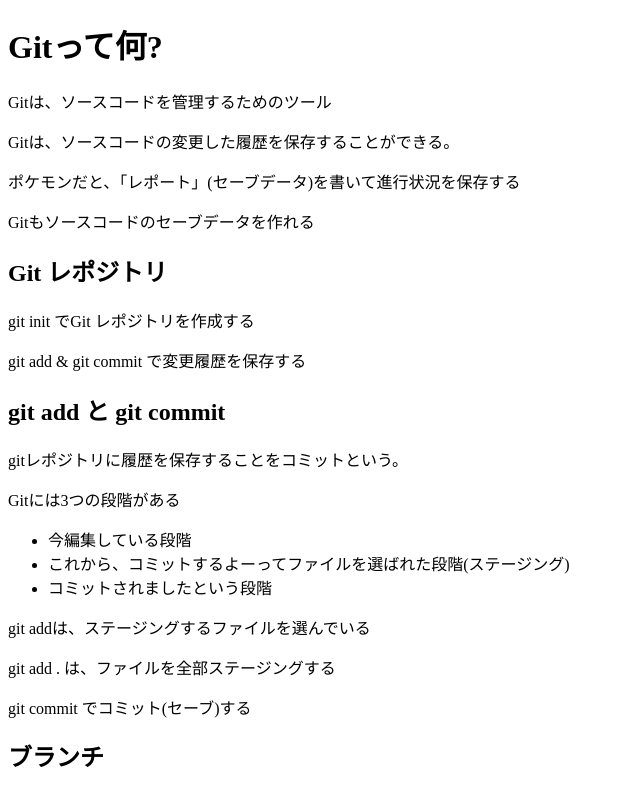
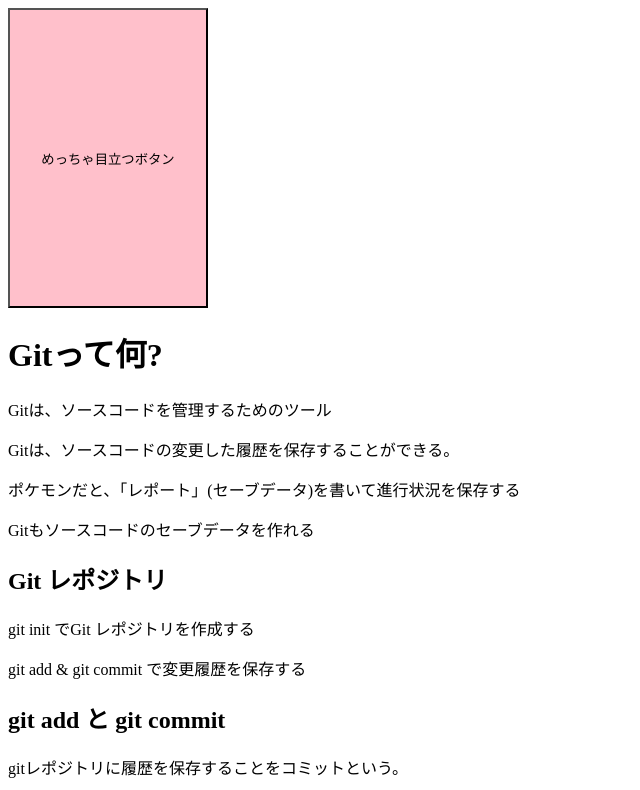
Before and after one commit to junseinagao/git-lesson, a plain HTML site: page index.html in a window 1280 px wide. Shown: the top 790 px of the page, without its empty margins (0-640 px from the left). Drawn offline with Linux system fonts and the light colour scheme.

Commit message:
ボタンを作りました

```diff
--- a/index.html
+++ b/index.html
@@ -7,6 +7,10 @@
     <title>Gitについて</title>
   </head>
   <body>
+    <button style="background-color: pink; width: 200px; height: 300px">
+      めっちゃ目立つボタン
+    </button>
+    <main>
       <h1>Gitって何?</h1>
       <p>Gitは、ソースコードを管理するためのツール</p>
       <p>Gitは、ソースコードの変更した履歴を保存することができる。</p>
@@ -31,5 +35,6 @@
       <h2>ブランチ</h2>
       <p>セーブデータを複数個作ることができる</p>
       <p>git branch ブランチ名</p>
+    </main>
   </body>
 </html>
```
Lines whose indentation alone changed are shown as unchanged.
